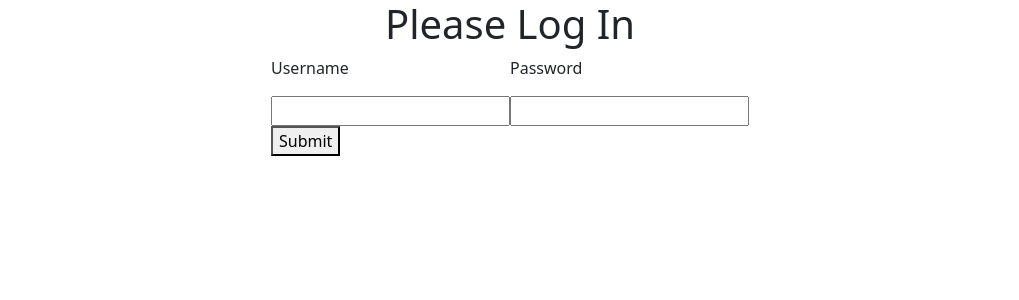
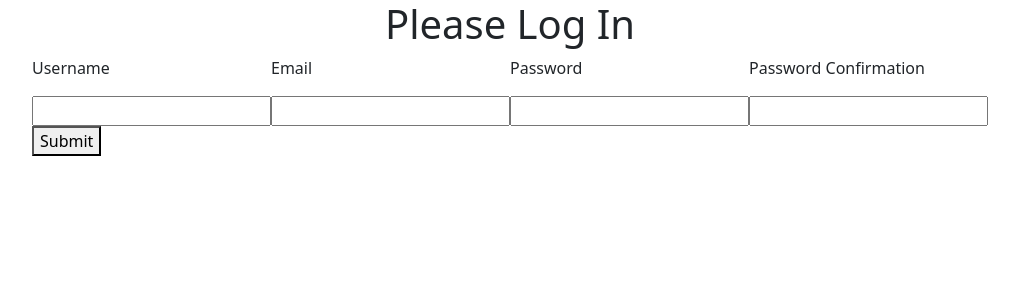
Before and after one commit to PhilipDeFraties/CatChatReact, a React (Create React App) app: page / in a window 1280 px wide. Shown: the top 300 px of the page, without its empty margins (130-1149 px from the left). Built offline with nearby package versions, Linux system fonts and the light colour scheme.

Commit message:
Edits Login component, adds new email and passwordConfirmation state hooks and sends in login post request, updates url in request

```diff
--- a/src/components/Login/Login.jsx
+++ b/src/components/Login/Login.jsx
@@ -3,27 +3,32 @@ import PropTypes from 'prop-types';
 import './Login.css';
 
 async function loginUser(credentials) {
-  console.log(credentials)
- return fetch('http://localhost:5000/api/v1/login', {
-   method: 'POST',
-   headers: {
-     'Content-Type': 'application/json'
-   },
-   body: JSON.stringify(credentials)
- })
+  const data = {credentials}
+  return fetch('http://localhost:3001/api/v1/login', {
+    method: 'POST',
+    headers: {
+      'Content-Type': 'application/json'
+  },
+    body: JSON.stringify(data)
+  })
    .then(data => data.json())
 }
 
 export default function Login({ setToken }) {
   const [username, setUserName] = useState();
   const [password, setPassword] = useState();
+  const [passwordConfirmation, setPasswordConfirmation] = useState();
+  const [email, setEmail] = useState();
 
   const handleSubmit = async e => {
     e.preventDefault();
     const token = await loginUser({
       username,
-      password
+      email,
+      password,
+      passwordConfirmation
     });
+    console.log(token)
     setToken(token);
   }
 
@@ -36,8 +41,16 @@ export default function Login({ setToken }) {
           <input type="text" onChange={e => setUserName(e.target.value)} />
         </label>
         <label>
+          <p>Email</p>
+          <input type="text" onChange={e => setEmail(e.target.value)} />
+        </label>
+        <label>
           <p>Password</p>
           <input type="password" onChange={e => setPassword(e.target.value)} />
+        </label>
+        <label>
+          <p>Password Confirmation</p>
+          <input type="password" onChange={e => setPasswordConfirmation(e.target.value)} />
         </label>
         <div>
           <button type="submit">Submit</button>
```
